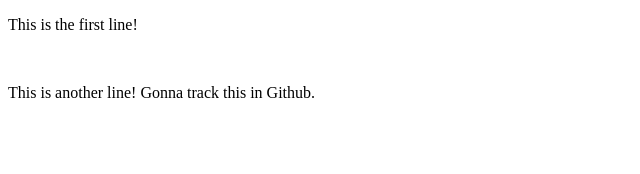
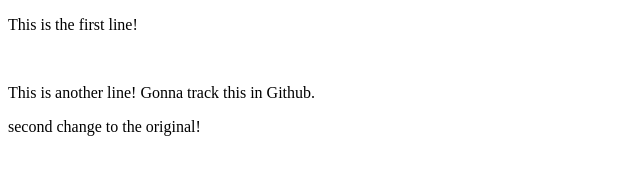
Before and after one commit to ajm11/class9a, a plain HTML site: page index_new.html in a window 1280 px wide. Shown: the whole page, without its empty margins (0-640 px from the left). Drawn offline with Linux system fonts and the light colour scheme.

Commit message:
added a second change to the new index file

```diff
--- a/index_new.html
+++ b/index_new.html
@@ -9,5 +9,6 @@
         <p>This is the first line!</p>
     </div>
     <br><p>This is another line! Gonna track this in Github.</p>
+    <p>second change to the original!</p>
   </body>
 </html>
```
